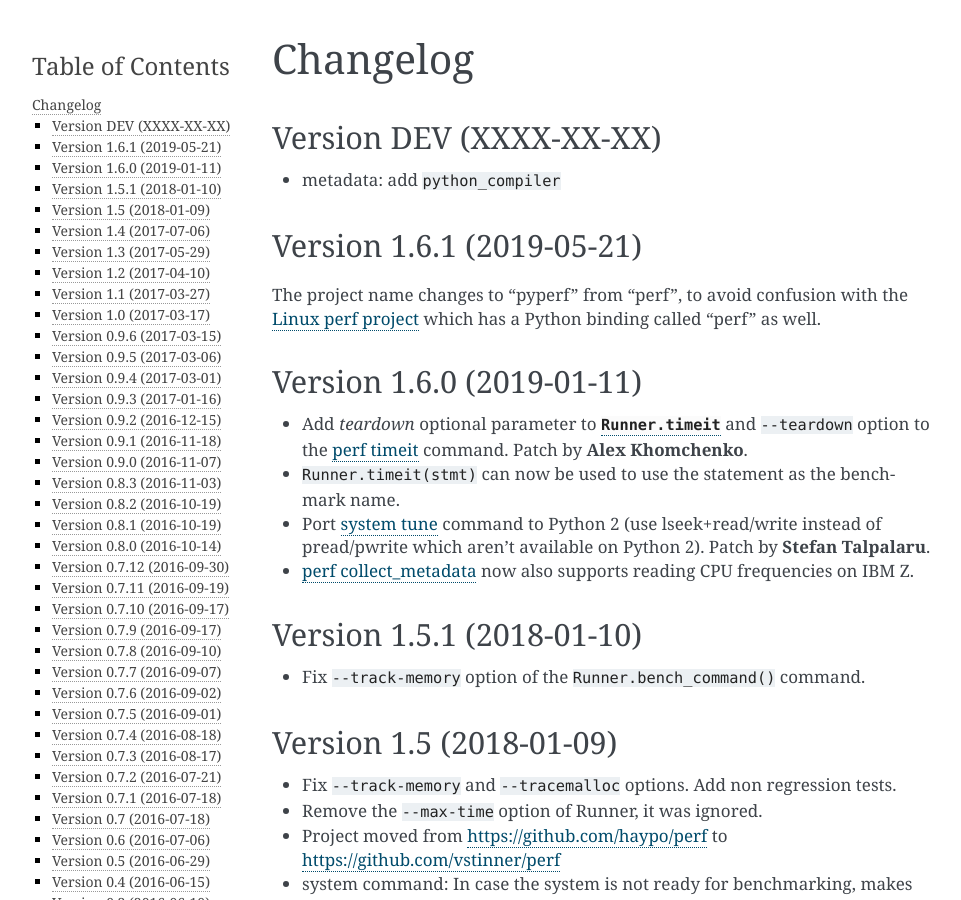
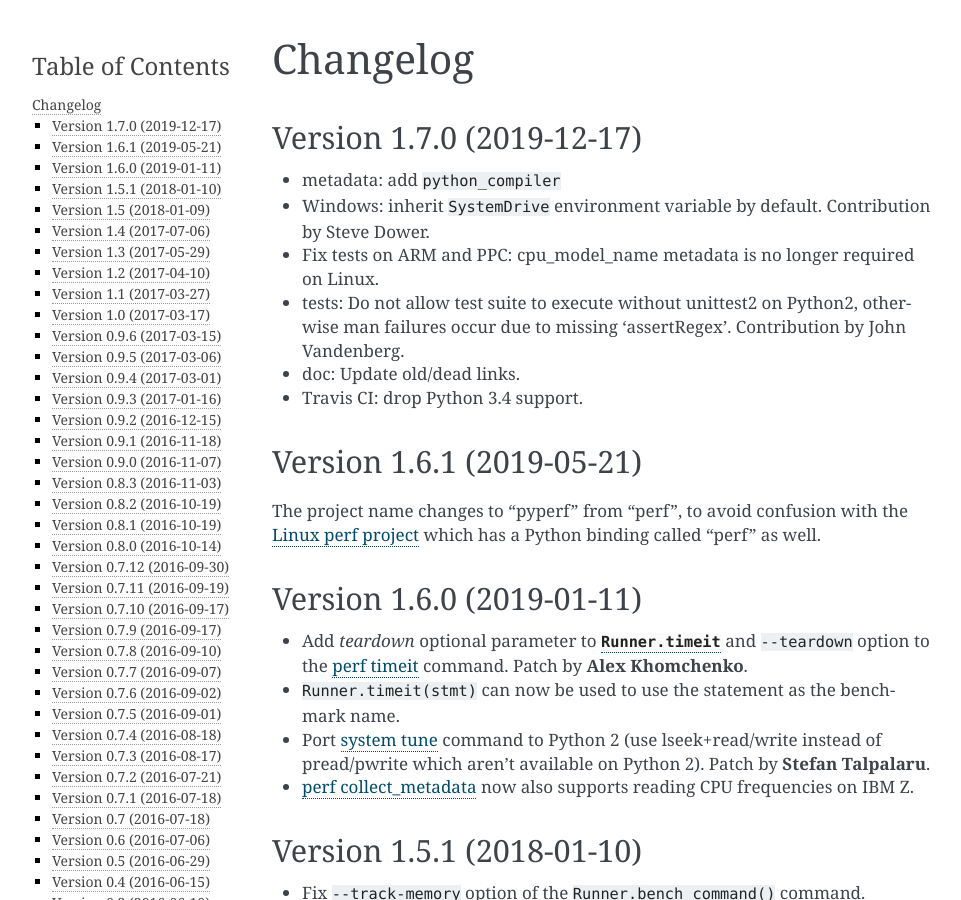
Before and after one commit to psf/pyperf, a Sphinx documentation site: the page built from doc/changelog.rst, in a window 1280 px wide and 900 px high. Shown: the whole window, without its empty margins (148-1109 px from the left). Built offline with Sphinx 7.4.7, drawn with Linux system fonts in a browser that asks for light colours.

Commit message:
Update changelog; set version to 1.7.0
Change the classifier to: Development Status :: 5 - Production/Stable

```diff
--- a/doc/changelog.rst
+++ b/doc/changelog.rst
@@ -1,10 +1,19 @@
 Changelog
 =========
 
-Version DEV (XXXX-XX-XX)
+Version 1.7.0 (2019-12-17)
 --------------------------
 
 * metadata: add ``python_compiler``
+* Windows: inherit ``SystemDrive`` environment variable by default.
+  Contribution by Steve Dower.
+* Fix tests on ARM and PPC: cpu_model_name metadata is no longer required
+  on Linux.
+* tests: Do not allow test suite to execute without unittest2 on Python2,
+  otherwise man failures occur due to missing 'assertRegex'.
+  Contribution by John Vandenberg.
+* doc: Update old/dead links.
+* Travis CI: drop Python 3.4 support.
 
 Version 1.6.1 (2019-05-21)
 --------------------------
--- a/doc/conf.py
+++ b/doc/conf.py
@@ -55,7 +55,7 @@ author = u'Victor Stinner'
 # built documents.
 #
 # The short X.Y version.
-version = release = '1.6.1'
+version = release = '1.7.0'
 
 # The language for content autogenerated by Sphinx. Refer to documentation
 # for a list of supported languages.
--- a/pyperf/__init__.py
+++ b/pyperf/__init__.py
@@ -1,6 +1,6 @@
 from __future__ import division, print_function, absolute_import
 
-VERSION = (1, 6, 1)
+VERSION = (1, 7, 0)
 __version__ = '.'.join(map(str, VERSION))
 
 # Clocks
--- a/setup.py
+++ b/setup.py
@@ -26,11 +26,11 @@
 #  - git commit -a -m "post-release"
 #  - git push
 
-VERSION = '1.6.1'
+VERSION = '1.7.0'
 
 DESCRIPTION = 'Python module to run and analyze benchmarks'
 CLASSIFIERS = [
-    'Development Status :: 4 - Beta',
+    'Development Status :: 5 - Production/Stable',
     'Intended Audience :: Developers',
     'License :: OSI Approved :: MIT License',
     'Natural Language :: English',
```
